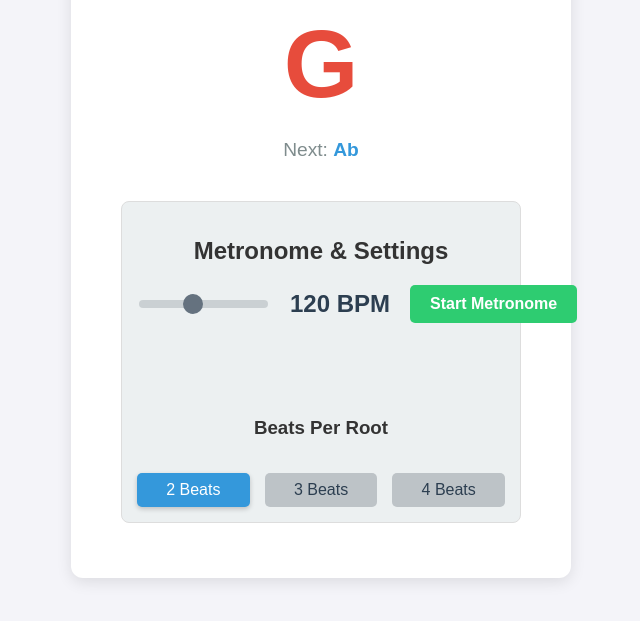
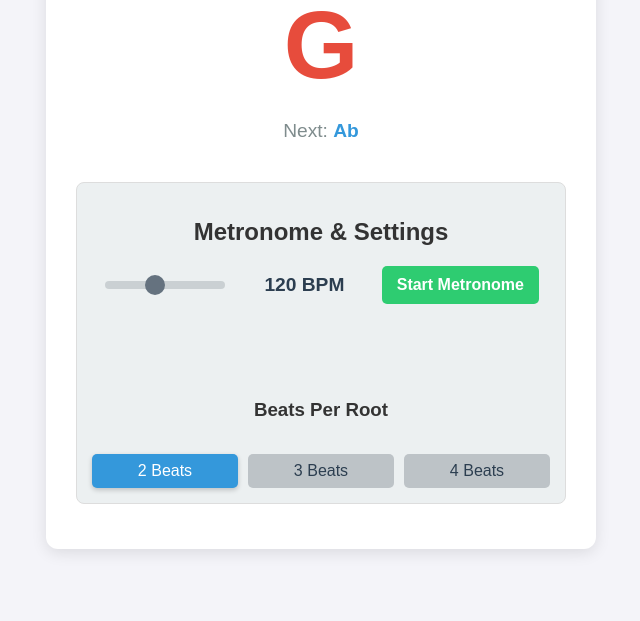
Before and after one commit to TimoPedone/root-progression, a plain HTML site: page index.html in a window 1280 px wide. Shown: the part 205-826 px from the top of the page, without its empty margins (319-959 px from the left). Drawn offline with Linux system fonts and the light colour scheme.

Commit message:
Add files via upload

```diff
--- a/style.css
+++ b/style.css
@@ -9,18 +9,19 @@ body {
     margin: 0;
     background-color: #f4f4f9;
     color: #333;
-    padding: 20px; /* Add padding for small screens */
+    padding: 20px;
 }
 
 .container {
     background: #fff;
-    padding: 30px 50px;
+    /* REDUCED PADDING to give inner elements more space on small laptops */
+    padding: 20px 30px;
     border-radius: 12px;
     box-shadow: 0 4px 15px rgba(0, 0, 0, 0.1);
     text-align: center;
-    max-width: 500px; /* Limit max width on large screens */
-    width: 100%; /* Ensure it takes full width up to max-width */
-    box-sizing: border-box; /* Include padding/border in element's total width */
+    max-width: 550px; /* Slight increase in max width to look better on desktop */
+    width: 100%;
+    box-sizing: border-box;
 }
 
 h1 {
@@ -68,17 +69,20 @@ h1 {
 .metronome-controls {
     display: flex;
     align-items: center;
-    gap: 20px;
+    /* Reduced gap slightly */
+    gap: 10px;
     margin-bottom: 20px;
-    width: 100%; /* Enable flex control within the width */
-    justify-content: space-between; /* Distribute items */
+    width: 100%;
+    /* Use space-around or simply rely on flex-grow */
+    justify-content: space-around;
 }
 
 input[type="range"] {
-    flex-grow: 1; /* Allow slider to take available space */
-    max-width: 150px; /* Keep slider manageable */
+    /* Adjusted slider size */
+    width: 120px;
+    flex-shrink: 1; /* Allow slider to shrink slightly if needed */
     -webkit-appearance: none;
-    appearance: none; /* FIX for cross-browser compatibility */
+    appearance: none;
     height: 8px;
     background: #bdc3c7;
     border-radius: 5px;
@@ -98,21 +102,23 @@ input[type="range"]::-webkit-slider-thumb {
 }
 
 #bpm-display {
-    font-size: 1.5em;
+    font-size: 1.2em;
     font-weight: bold;
     color: #2c3e50;
-    flex-shrink: 0; /* Prevent BPM text from shrinking */
+    flex-shrink: 0;
+    width: 90px; /* Give it a defined width to help flex calculation */
+    text-align: center;
 }
 
 button {
-    padding: 10px 20px;
+    padding: 10px 15px; /* Reduced padding to save horizontal space */
     font-size: 1em;
     cursor: pointer;
     border: none;
     border-radius: 5px;
     transition: background-color 0.2s;
     font-weight: bold;
-    flex-shrink: 0; /* Prevent button from shrinking */
+    flex-shrink: 0;
 }
 
 #start-stop-btn {
@@ -131,7 +137,8 @@ button {
 /* --- BEAT DURATION STYLES --- */
 .beat-options {
     display: flex;
-    gap: 15px;
+    /* Increased gap slightly for better separation */
+    gap: 10px;
     margin-top: 15px;
     width: 100%;
     justify-content: space-between;
@@ -139,12 +146,12 @@ button {
 
 .beat-options label {
     background-color: #bdc3c7;
-    padding: 8px 15px;
+    padding: 8px 10px; /* Reduced label padding for horizontal space */
     border-radius: 5px;
     cursor: pointer;
     transition: background-color 0.2s;
     color: #2c3e50;
-    flex-grow: 1; /* Allow labels to stretch evenly */
+    flex-grow: 1;
     text-align: center;
 }
 
@@ -185,21 +192,24 @@ button {
     .metronome-controls {
         flex-direction: column;
         gap: 15px;
-        align-items: stretch; /* Stretch items to full width */
+        align-items: stretch;
         margin-bottom: 25px;
     }
 
     input[type="range"] {
-        max-width: 100%; /* Slider takes full available width */
+        width: 100%; /* Slider takes full available width when stacked */
+        max-width: 100%;
     }
 
     /* Center BPM display above or below slider */
     #bpm-display {
         font-size: 1.2em;
+        width: auto; /* Allow width to be automatic when stacked */
     }
 
     button {
         width: 100%; /* Button takes full width when stacked */
+        padding: 10px 15px;
         font-size: 1.1em;
     }
 
```
